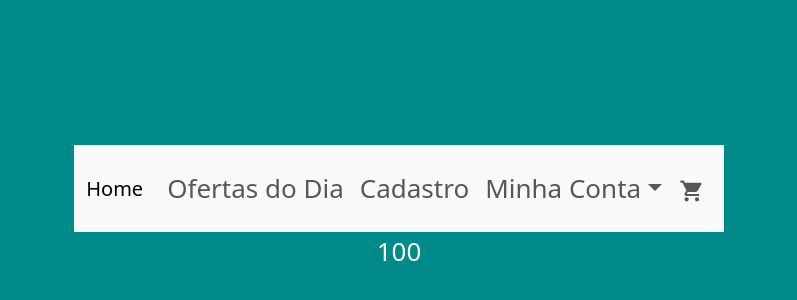
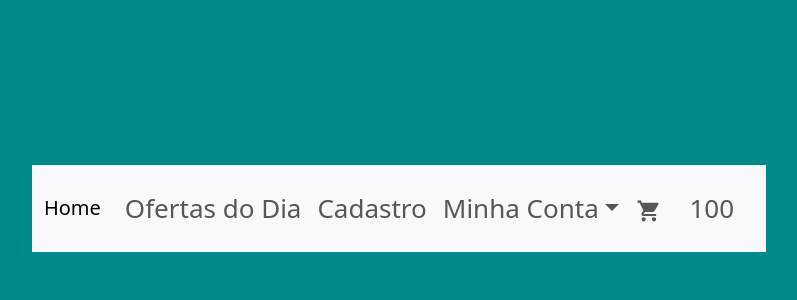
Before and after one commit to rodrigobrs123/coderhouse, a React (Create React App) app: page / in a window 1280 px wide. Shown: the part 192-492 px from the top of the page, without its empty margins (241-1038 px from the left). Built offline with nearby package versions, Linux system fonts and the light colour scheme.

Commit message:
Carrinho de Compras e qtd comprada - Rodrigo Barreto

```diff
--- a/src/App.js
+++ b/src/App.js
@@ -2,7 +2,7 @@ import logo from './logo.svg';
 import './App.css';
 import NavbarBootstrap from './components/js/NavBarBS';
 import "bootstrap/dist/css/bootstrap.min.css";
-import ItemListenerContainer from "./components/js/ItemListContainer";
+
 
 
 
@@ -12,7 +12,7 @@ function App() {
       <header className="App-header">
       <NavbarBootstrap>
       </NavbarBootstrap>
-      <ItemListenerContainer greeting="100" />
+
       </header>
 
     </div>
--- a/src/components/js/NavBar.js
+++ b/src/components/js/NavBar.js
@@ -1,6 +1,6 @@
 import React from 'react';
 import {Nav, NavLink, NavMenu} from "./NavBarStyle";
-import CartWidget from "./CartWidget";
+
 
 
 
--- a/src/components/js/NavBarBS.js
+++ b/src/components/js/NavBarBS.js
@@ -1,6 +1,7 @@
 import { Navbar, Nav, Container } from "react-bootstrap";
 import NavDropdown from 'react-bootstrap/NavDropdown';
 import CartWidget from "./CartWidget";
+import ItemListenerContainer from "./ItemListContainer";
 
 export const NavbarBootstrap = () =>{
 
@@ -28,6 +29,7 @@ export const NavbarBootstrap = () =>{
                       </NavDropdown.Item>
                  </NavDropdown>
                  <Nav.Link href="#link"><CartWidget></CartWidget> </Nav.Link>
+                 <Nav.Link href="#link"> <ItemListenerContainer greeting="100" /> </Nav.Link>
                   </Nav>
                 </Navbar.Collapse>
               </Container>
```
